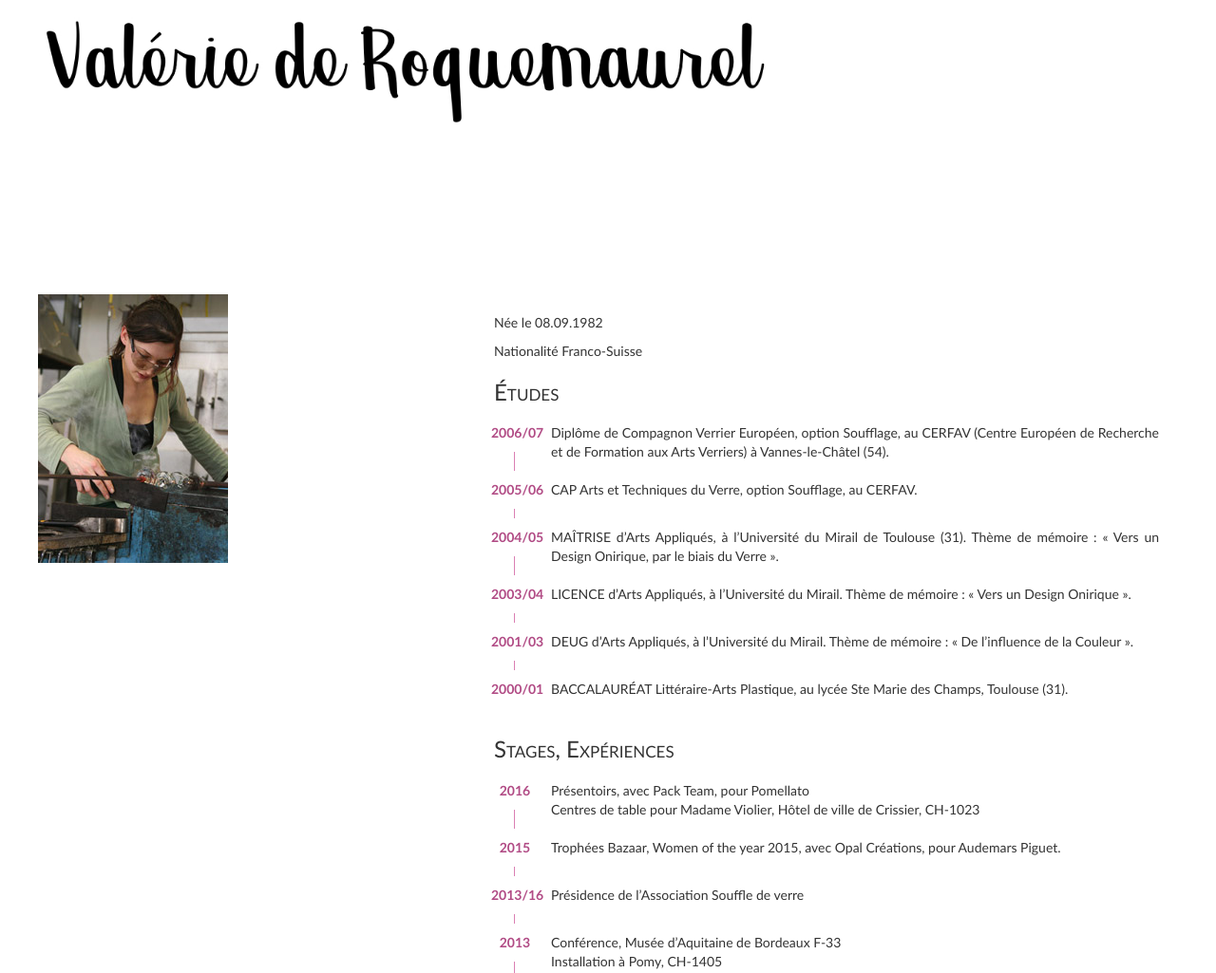
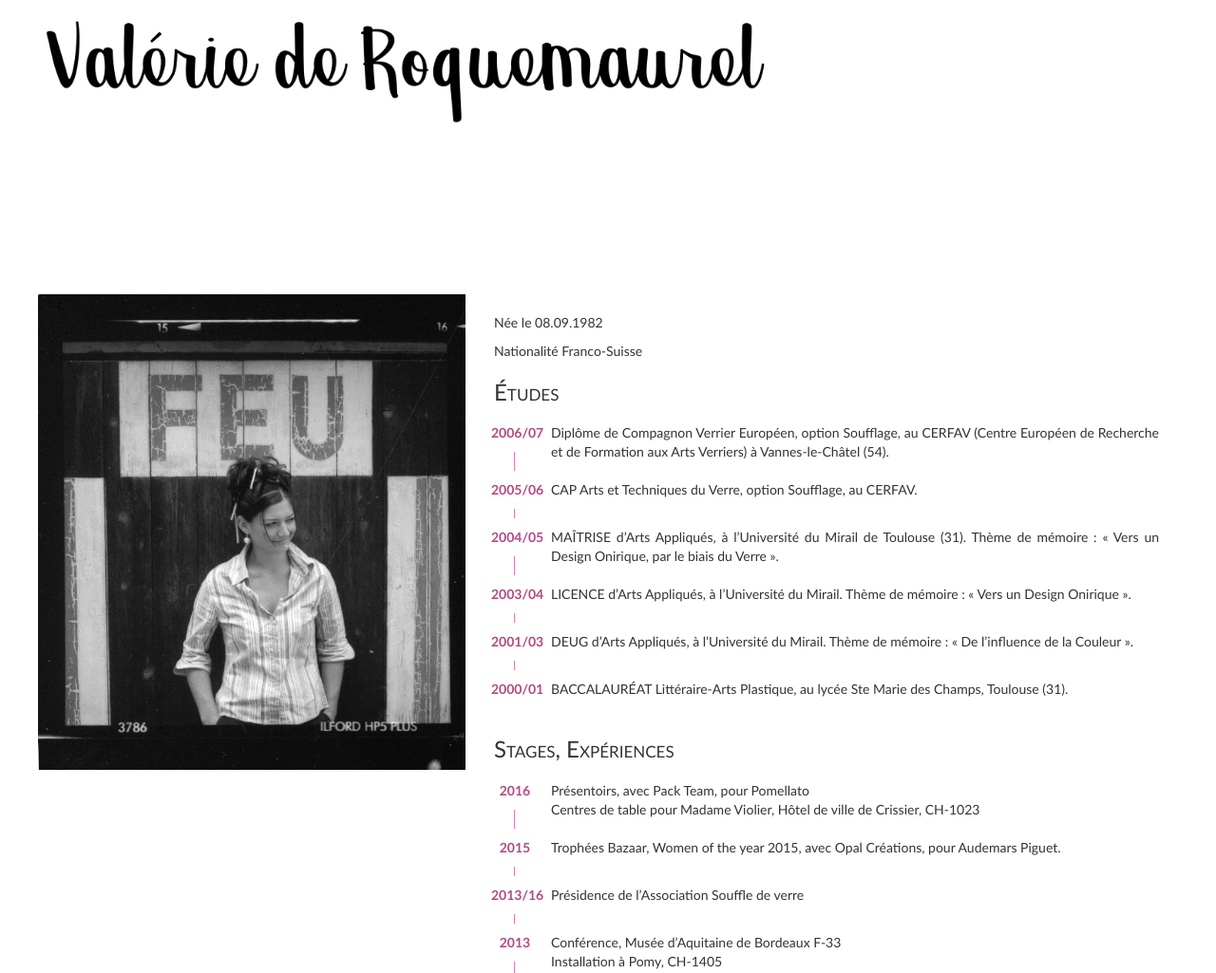
Before and after one commit to aroquemaurel/valeriederoquemaurel-website, a Django app: template valerie/pages/templates/pages/content/infos/cv.html in a window 1280 px wide. Shown: the top 1025 px of the page at 95% size. Run offline with Django 3.2, Linux system fonts and the light colour scheme; the template is opened without the code that fills it, so the values that code supplies are empty; some libraries are stand-ins or nearby versions; some web fonts are replaced.

Commit message:
Changement photo CV + favicon

```diff
--- a/valerie/pages/templates/pages/content/cours/presentation.html
+++ b/valerie/pages/templates/pages/content/cours/presentation.html
@@ -29,7 +29,7 @@ vous serez ensuite autonome et si vous le souhaitez, vous pourrez poursuivre lib
         <li>sur rendez-vous</li>
     </ul>
 
-    <p><b>NOUVEAU ! </b></p>
+    <p><br/><b>NOUVEAU ! </b></p>
     <p>Ursula Gerber Badan, Atelier Etincelles. Reflets et Effets spéciaux.<br/>
 13h30-17h<br/>
     </p>
--- a/valerie/pages/templates/pages/content/infos/cv.html
+++ b/valerie/pages/templates/pages/content/infos/cv.html
@@ -1,7 +1,7 @@
 {% extends "pages/content-page.html" %}
 
 {% block left-content %}
-    <img src="/upload/pages/infos/cv/5b02.jpg" />
+    <img style="max-width: 450px;" src="/upload/pages/infos/cv/5b02.jpg" />
 {% endblock %}
 {% block text-content %}
     <p>Née le 08.09.1982</p>
--- a/valerie/templates/base.html
+++ b/valerie/templates/base.html
@@ -7,9 +7,9 @@
 <head>
     <meta charset="UTF-8">
     <!-- TODO AR : descriptions -->
-    <!-- TODO AR : favicon -->
 
     <title>{% block title %}{% endblock %} – Valérie de Roquemaurel</title>
+    <link rel="shortcut icon" type="image/x-icon" href="{% static '/style/img/favico.png' %}" />
 
     <link href="{% static '/style/css/bootstrap/bootstrap.min.css' %}" rel="stylesheet">
     <link href="{% static '/style/css/body.css' %}" rel="stylesheet">
@@ -36,7 +36,7 @@
         <div class="contact">
             <span class="element">Valérie de Roquemaurel</span>
             <span class="element">+41 78 910 45 105</span>
-            <span class="element"><a href="mailto:valerie@createursverriers.ch">valerie@createursverriers.ch</a></span>
+            <span class="element"><a onClick="javascript:window.open('mailto:valerie@createursverriers.ch', 'mail');event.preventDefault()" href="mailto:valerie@createursverriers.ch">valerie@createursverriers.ch</a></span>
         </div>
         <div class="social">
             <span class="element"><a target="_blank" href="https://www.facebook.com/valerie.deroquemaurel/"><img src="{% static '/style/img/logo-fb.jpg' %}" alt="Facebook" /></a></span>
```
Also changed, not shown: upload/categories/cv-mini.jpg, upload/pages/infos/cv/5b02.jpg, valerie/static/style/img/favico.png (added).
